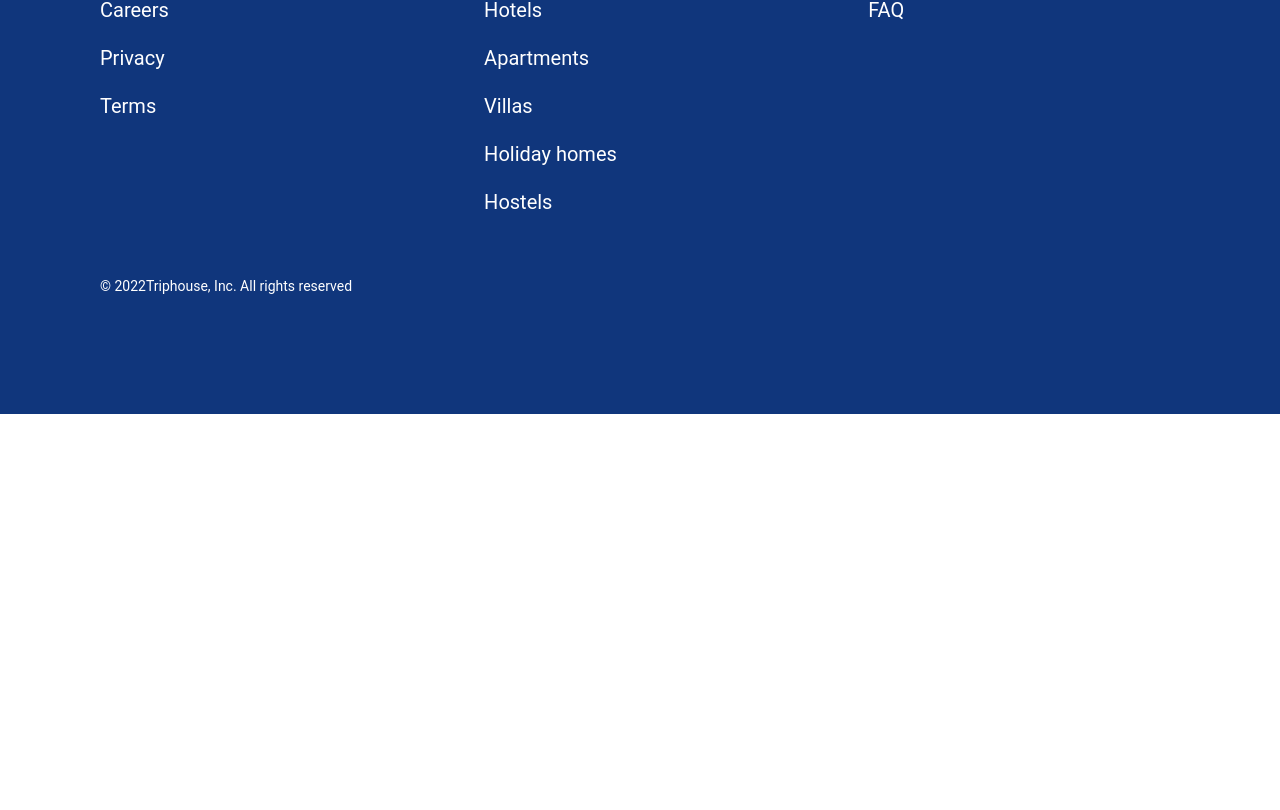
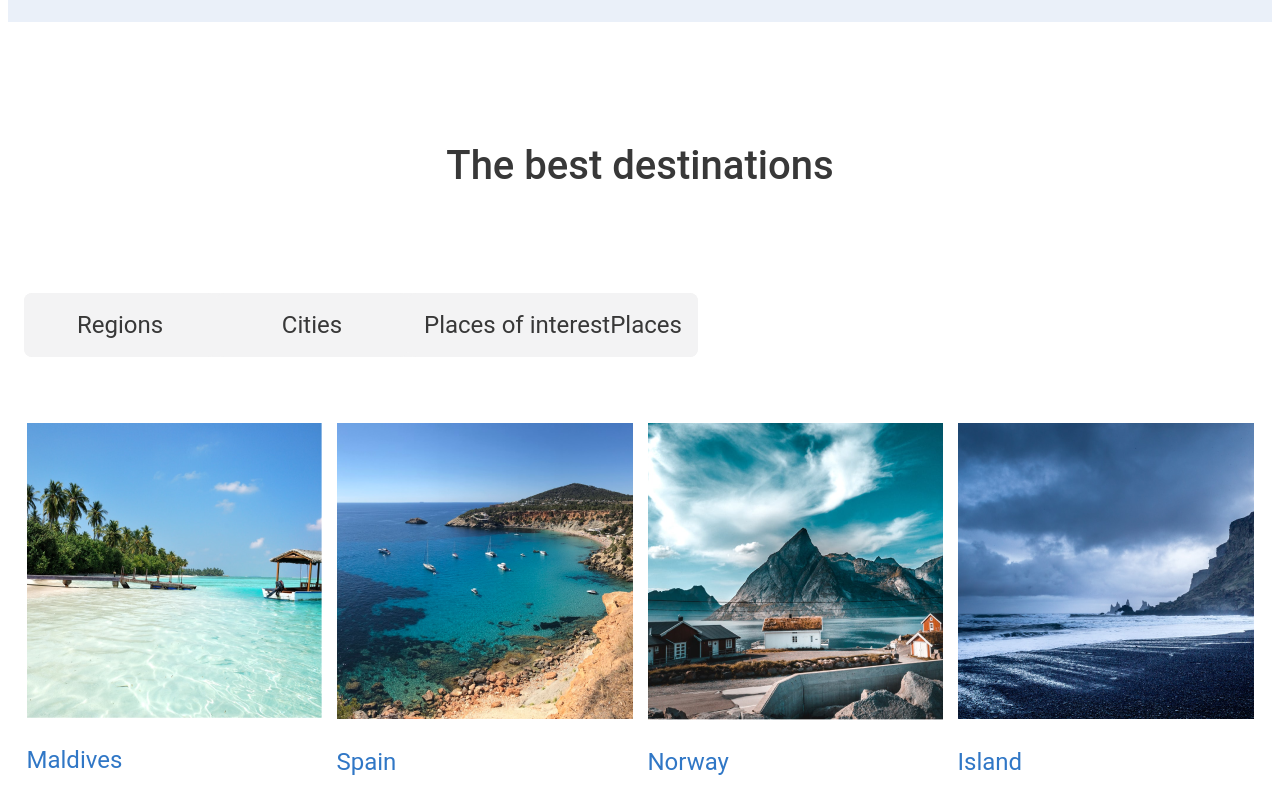
Before and after one commit to dashuleshka/in-react, a React (Create React App) app: page / in a window 1280 px wide. Shown: the part 3070-3880 px from the top of the page. Before the commit the page ends 3484 px from the top, so only its background shows below. Built offline with nearby package versions, Linux system fonts and the light colour scheme; no server answers.

Commit message:
added destinations-block

```diff
--- a/src/components/App/App.js
+++ b/src/components/App/App.js
@@ -1,5 +1,4 @@
 import React, { useState } from "react";
-
 import "./App.css";
 import { Block } from "../Block";
 import { OfferBlock } from "../OfferBlock";
@@ -10,6 +9,7 @@ import {Container} from "../Container";
 import {Header} from "../Header";
 import {MainIconsStores} from "../MainIconsStores";
 import {PostParams} from "../PostParams";
+import {Destinations} from "../Destinations";
 
 export const App = () => {
   const [searchVal, searchState] = useState("");
@@ -53,6 +53,7 @@ export const App = () => {
       <OfferBlock />
       <PostParams searchVal={searchVal} visible={visibleStatus()}/>
       <Block></Block>
+      <Destinations/>
       <Footer className="footer-block__padding" />
     </div>
   );
--- /dev/null
+++ b/src/components/Destinations/Destinations.css
@@ -0,0 +1,106 @@
+.destinations-block__heading, .reviews-block__heading {
+  color: var(--black-color);
+  font-size: var(--font-size-l);
+  font-weight: 500;
+  text-align: center;
+  margin-top: 120px;
+  margin-bottom: 104px;
+}
+
+.destinations-block__buttons {
+  display: flex;
+  width: fit-content;
+  margin-bottom: 66px;
+  background-color: #f3f3f4;
+  border-radius: 8px;
+}
+
+.destinations-block__buttons button {
+  border-radius: 8px;
+  background: #f3f3f4;
+  min-width: 192px;
+  height: 64px;
+  color: var(--black-color);
+  font-size: var(--font-size-m);
+  padding: 0 16px;
+}
+
+.destinations-block__buttons button:hover {
+  background-color: var(--blue-color);
+  color: var(--white-color);
+  transition: background-color 0.3s;
+}
+
+.destination-img-wrapper {
+  position: relative;
+}
+
+.destination-img-wrapper:hover button {
+  opacity: 1;
+}
+
+.destinations-block__content {
+  display: flex;
+  justify-content: center;
+  flex-wrap: wrap;
+  gap: 15px;
+  margin-bottom: 48px;
+}
+
+.destinations-block__buttons button:hover span {
+  color: var(--white-color);
+}
+
+.destinations-content__item {
+  display: flex;
+  flex-direction: column;
+  gap: 24px;
+}
+
+.destination-img-wrapper {
+  position: relative;
+}
+
+.hotels-block__item--typography-subtitle, .destinations-item__typography-subtitle {
+  color: var(--blue-color);
+  font-size: var(--font-size-m);
+}
+
+.destination-item-button {
+  position: absolute;
+  display: block;
+  margin: 0 auto;
+  width: 128px;
+  height: 48px;
+  border-radius: 8px;
+  border: 1px solid var(--blue-color);
+  background: var(--white-color);
+  color: var(--blue-color);
+  font-size: var(--font-size-s);
+  opacity: 0;
+  top: 50%;
+  left: 50%;
+  transform: translate(-50%, -50%);
+  transition: opacity 0.3s;
+}
+
+.destinations-block__arrow-img {
+  text-align: center;
+  margin-bottom: 120px;
+}
+
+@media (max-width: 550px) {
+  .destination-item-button {
+    width: 90px;
+    height: 38px;
+  }
+}
+
+@media (max-width: 655px) {
+
+  .destination-item-button {
+    width: 128px;
+    height: 48px;
+  }
+
+}
--- /dev/null
+++ b/src/components/Destinations/Destinations.js
@@ -0,0 +1,58 @@
+import React from "react";
+import './Destinations.css';
+import maldivesImg from '../../assets/images/maldives.png'
+import spainImg from '../../assets/images/spain.png'
+import norwayImg from '../../assets/images/norway.png'
+import islandImg from '../../assets/images/island.png'
+import arrow from '../../assets/images/arrow-1.svg';
+
+export const Destinations = () => {
+  return (<div className="destinations-block">
+    <div className="container destination-padding">
+      <h2 className="destinations-block__heading">The best destinations</h2>
+      <div className="destinations-block__buttons">
+        <button>Regions</button>
+        <button>Cities</button>
+        <button>
+            <span className="buttons-destinations__text--desktop"
+            >Places of interest</span
+            >
+          <span className="buttons-destinations__text--mobile">Places</span>
+        </button>
+      </div>
+      <section className="destinations-block__content">
+        <div className="destinations-content__item">
+          <div className="destination-img-wrapper">
+            <img src={maldivesImg} alt="Maldives" />
+            <button className="destination-item-button">Book now</button>
+          </div>
+          <span className="destinations-item__typography-subtitle">Maldives</span>
+        </div>
+        <div className="destinations-content__item">
+          <div className="destination-img-wrapper">
+            <img src={spainImg} alt="Spain" />
+            <button className="destination-item-button">Book now</button>
+          </div>
+          <span className="destinations-item__typography-subtitle">Spain</span>
+        </div>
+        <div className="destinations-content__item">
+          <div className="destination-img-wrapper">
+            <img src={norwayImg} alt="Norway" />
+            <button className="destination-item-button">Book now</button>
+          </div>
+          <span className="destinations-item__typography-subtitle">Norway</span>
+        </div>
+        <div className="destinations-content__item">
+          <div className="destination-img-wrapper">
+            <img src={islandImg} alt="Island" />
+            <button className="destination-item-button">Book now</button>
+          </div>
+          <span className="destinations-item__typography-subtitle">Island</span>
+        </div>
+      </section>
+      <div className="destinations-block__arrow-img">
+        <img src={arrow} alt="switch" />
+      </div>
+    </div>
+  </div>)
+}
--- /dev/null
+++ b/src/components/Destinations/index.js
@@ -0,0 +1 @@
+export * from './Destinations'
--- a/src/components/Header/Header.js
+++ b/src/components/Header/Header.js
@@ -28,7 +28,6 @@ export const Header = () => (
           <img src={account} alt="account"/>
         </button>
         <button className="navigation-buttons__buttons-block--menu-button">
-          {/*<img src="../../assets/images/menu.svg" alt="menu" />*/}
           <img src={menu} alt="menu"/>
         </button>
       </div>
--- a/src/components/Post/Post.css
+++ b/src/components/Post/Post.css
@@ -0,0 +1,90 @@
+:root {
+  --blue-color: #3077c6;
+  --font-size-m: 24px;
+}
+.hotels-block__content {
+  display: flex;
+  flex-wrap: wrap;
+  gap: 15px;
+  justify-content: center;
+}
+
+.hotels-block__item {
+  display: flex;
+  width: min-content;
+  flex-direction: column;
+  gap: 22px;
+}
+
+.hotels-block__item--typography-subtitle,
+.destinations-item__typography-subtitle {
+  color: var(--blue-color);
+  font-size: var(--font-size-m);
+}
+
+.hotels-block__item--location {
+  color: #bfbfbf;
+  font-size: var(--font-size-m);
+  line-height: 1em;
+}
+
+.hotels-block__item img {
+  height: 296px;
+  width: 296px;
+}
+
+@media (max-width: 950px) {
+  .hotels-block__content {
+    gap: 15px;
+  }
+
+  .hotels-block__item {
+    gap: 4px;
+  }
+
+
+  /*.hotels-block__guests-loves-padding {*/
+  /*    padding: 40px 16px;*/
+  /*}*/
+
+}
+
+@media (max-width: 655px) {
+  .hotels-block__item:nth-last-child(-n + 2) {
+    display: none;
+  }
+
+  .hotels-block__heading {
+    font-size: 28px;
+    margin-bottom: 32px;
+  }
+
+  .hotels-block__item--location {
+    font-size: 12px;
+  }
+
+  .hotels-block__item {
+    gap: 8px;
+  }
+
+  .hotels-block__item--typography-subtitle {
+    font-size: 14px;
+  }
+
+  .hotels-block__item img {
+    width: 200px;
+    height: 200px;
+  }
+}
+
+@media (max-width: 550px) {
+  .hotels-block__item img {
+    width: 156px;
+    height: 156px;
+  }
+
+  .hotels-block__item--typography-subtitle {
+    font-size: 12px;
+  }
+
+}
--- a/src/components/Post/Post.js
+++ b/src/components/Post/Post.js
@@ -17,7 +17,7 @@ export class Post extends Component {
     const { posts } = this.state;
 
     return (
-      <>
+      <div id="hotels-block" className="hotels-block">
         <h2 className="hotels-block__heading">Homes guests loves</h2>
         <div id="homes-block__content" className="hotels-block__content">
           {posts.map(({ id, name, city, country, imageUrl }) => (
@@ -34,7 +34,7 @@ export class Post extends Component {
             </div>
           ))}
         </div>
-      </>
+      </div>
     );
   }
 }
--- a/src/components/PostParams/PostParams.js
+++ b/src/components/PostParams/PostParams.js
@@ -39,7 +39,7 @@ export class PostParams extends Component {
         <h2 className="hotels-block__heading">Hotels Available</h2>
         <div id="homes-block__content" className="hotels-block__content">
           {posts.map(({ id, name, city, country, imageUrl }) => (
-            <div key={`${name}${city}`} id={id} className="hotels-block__item">
+            <div key={`${name}${city}${id}`} id={id} className="hotels-block__item">
               <div>
                 <img src={imageUrl} alt="Hotel image" />
               </div>
```
